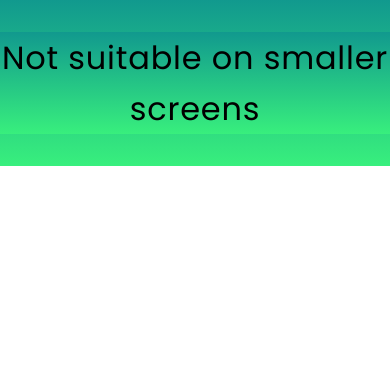
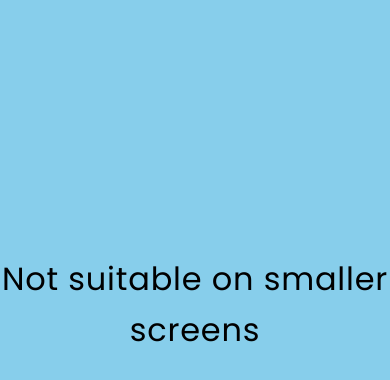
Before and after one commit to jamesgeorge007/reddit-parser, a React (Create React App) app: page / in a window 390 px wide. Shown: the top 380 px of the page. Built offline with nearby package versions, Linux system fonts and the light colour scheme; no server answers; the HTML template or start-up script is replaced by a standard one; a web font is replaced by a local one.

Commit message:
Warning message for smaller screens :tada:smiley::

```diff
--- a/src/App.css
+++ b/src/App.css
@@ -80,11 +80,6 @@ button:active{
     .bigscreen{
         display: none;
     }
-    *{
-        background: linear-gradient(#11998e, #38ef7d);
-        background-repeat: no-repeat;
-        background-size: cover;
-    }
     .smallscreen{
         display: block;
     }
@@ -92,6 +87,8 @@ button:active{
         text-align: center;
         font-family: 'Poppins';
         font-size: 2em;
+        font-weight: 500;
+        margin-top: 30vh;
         line-height: 1.6em;
         letter-spacing: 0.8px;
     }
```
